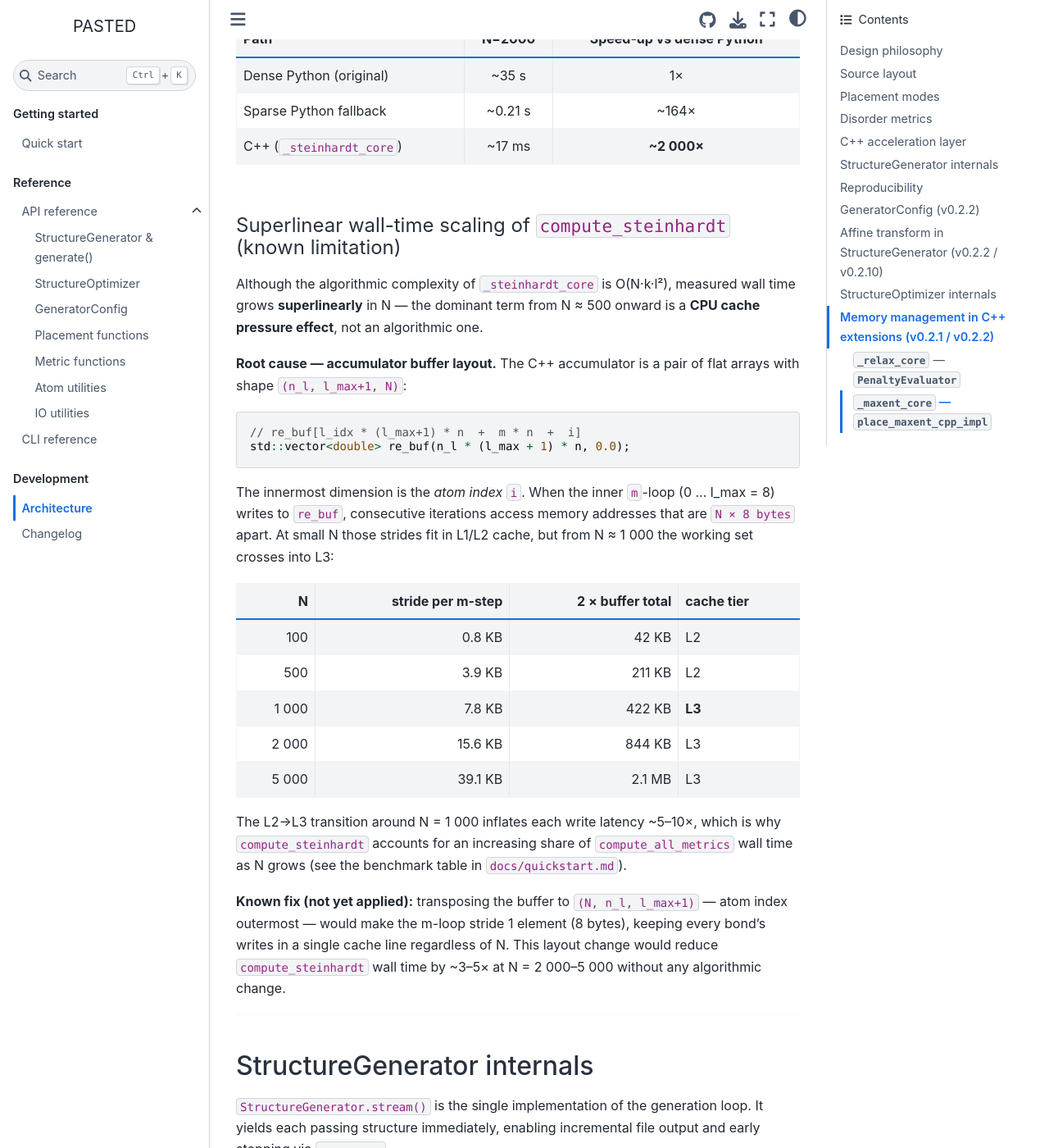
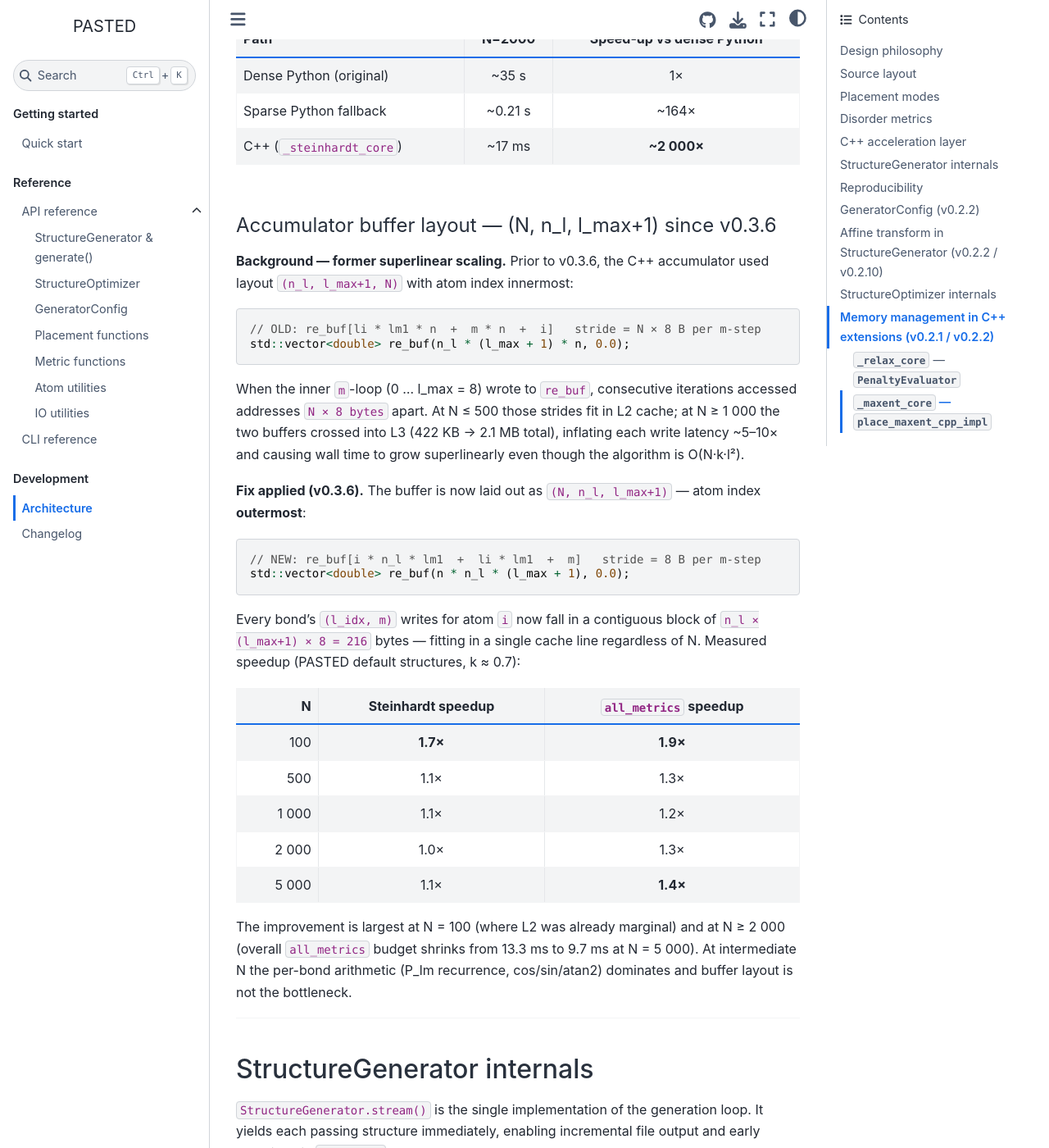
Before and after one commit to ss0832/PASTED, a Sphinx documentation site: the page built from docs/architecture.md, in a window 1280 px wide and 1400 px high, scrolled down 8022 px. Shown: the whole window at 82% size. Built offline with Sphinx 7.4.7 and the Sphinx Book theme 1.1.4, drawn with Linux system fonts in a browser that asks for light colours.

Commit message:
Add files via upload

````diff
--- a/docs/architecture.md
+++ b/docs/architecture.md
@@ -313,43 +313,46 @@ that writes `re_buf`/`im_buf` directly during neighbor traversal.
 | Sparse Python fallback | ~0.21 s | ~164× |
 | C++ (`_steinhardt_core`) | ~17 ms | **~2 000×** |
 
-#### Superlinear wall-time scaling of `compute_steinhardt` (known limitation)
+#### Accumulator buffer layout — (N, n_l, l_max+1) since v0.3.6
 
-Although the algorithmic complexity of `_steinhardt_core` is O(N·k·l²),
-measured wall time grows **superlinearly** in N — the dominant term from
-N ≈ 500 onward is a **CPU cache pressure effect**, not an algorithmic one.
-
-**Root cause — accumulator buffer layout.**  The C++ accumulator is a pair of
-flat arrays with shape `(n_l, l_max+1, N)`:
+**Background — former superlinear scaling.**  Prior to v0.3.6, the C++
+accumulator used layout `(n_l, l_max+1, N)` with atom index innermost:
 
 ```cpp
-// re_buf[l_idx * (l_max+1) * n  +  m * n  +  i]
+// OLD: re_buf[li * lm1 * n  +  m * n  +  i]   stride = N × 8 B per m-step
 std::vector<double> re_buf(n_l * (l_max + 1) * n, 0.0);
 ```
 
-The innermost dimension is the *atom index* `i`.  When the inner `m`-loop
-(0 … l_max = 8) writes to `re_buf`, consecutive iterations access memory
-addresses that are `N × 8 bytes` apart.  At small N those strides fit in L1/L2
-cache, but from N ≈ 1 000 the working set crosses into L3:
+When the inner `m`-loop (0 … l_max = 8) wrote to `re_buf`, consecutive
+iterations accessed addresses `N × 8 bytes` apart.  At N ≤ 500 those
+strides fit in L2 cache; at N ≥ 1 000 the two buffers crossed into L3
+(422 KB → 2.1 MB total), inflating each write latency ~5–10× and causing
+wall time to grow superlinearly even though the algorithm is O(N·k·l²).
 
-| N | stride per m-step | 2 × buffer total | cache tier |
-|--:|--:|--:|:--|
-| 100 | 0.8 KB | 42 KB | L2 |
-| 500 | 3.9 KB | 211 KB | L2 |
-| 1 000 | 7.8 KB | 422 KB | **L3** |
-| 2 000 | 15.6 KB | 844 KB | L3 |
-| 5 000 | 39.1 KB | 2.1 MB | L3 |
+**Fix applied (v0.3.6).**  The buffer is now laid out as `(N, n_l, l_max+1)` —
+atom index **outermost**:
 
-The L2→L3 transition around N = 1 000 inflates each write latency ~5–10×,
-which is why `compute_steinhardt` accounts for an increasing share of
-`compute_all_metrics` wall time as N grows (see the benchmark table in
-`docs/quickstart.md`).
+```cpp
+// NEW: re_buf[i * n_l * lm1  +  li * lm1  +  m]   stride = 8 B per m-step
+std::vector<double> re_buf(n * n_l * (l_max + 1), 0.0);
+```
 
-**Known fix (not yet applied):** transposing the buffer to `(N, n_l, l_max+1)` —
-atom index outermost — would make the m-loop stride 1 element (8 bytes),
-keeping every bond's writes in a single cache line regardless of N.  This
-layout change would reduce `compute_steinhardt` wall time by ~3–5× at
-N = 2 000–5 000 without any algorithmic change.
+Every bond's `(l_idx, m)` writes for atom `i` now fall in a contiguous block
+of `n_l × (l_max+1) × 8 = 216` bytes — fitting in a single cache line
+regardless of N.  Measured speedup (PASTED default structures, k ≈ 0.7):
+
+| N | Steinhardt speedup | `all_metrics` speedup |
+|--:|:--:|:--:|
+| 100 | **1.7×** | **1.9×** |
+| 500 | 1.1× | 1.3× |
+| 1 000 | 1.1× | 1.2× |
+| 2 000 | 1.0× | 1.3× |
+| 5 000 | 1.1× | **1.4×** |
+
+The improvement is largest at N = 100 (where L2 was already marginal) and at
+N ≥ 2 000 (overall `all_metrics` budget shrinks from 13.3 ms to 9.7 ms at
+N = 5 000).  At intermediate N the per-bond arithmetic (P_lm recurrence,
+cos/sin/atan2) dominates and buffer layout is not the bottleneck.
 
 ---
 
````
Also changed, not shown: CHANGELOG.md (+43 -29 lines), docs/api/metrics.rst (+9 -10 lines), docs/quickstart.md (+16 -23 lines), 2 other files.
